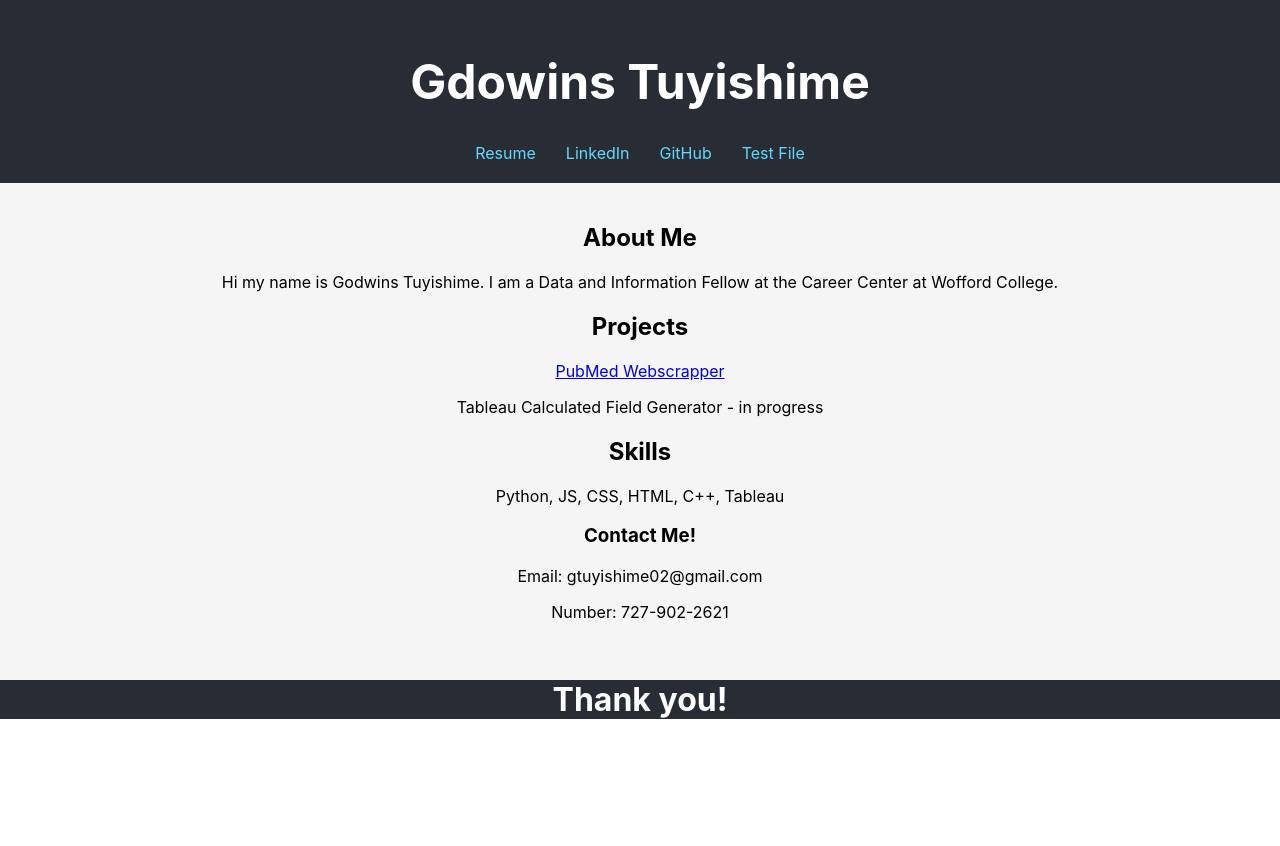
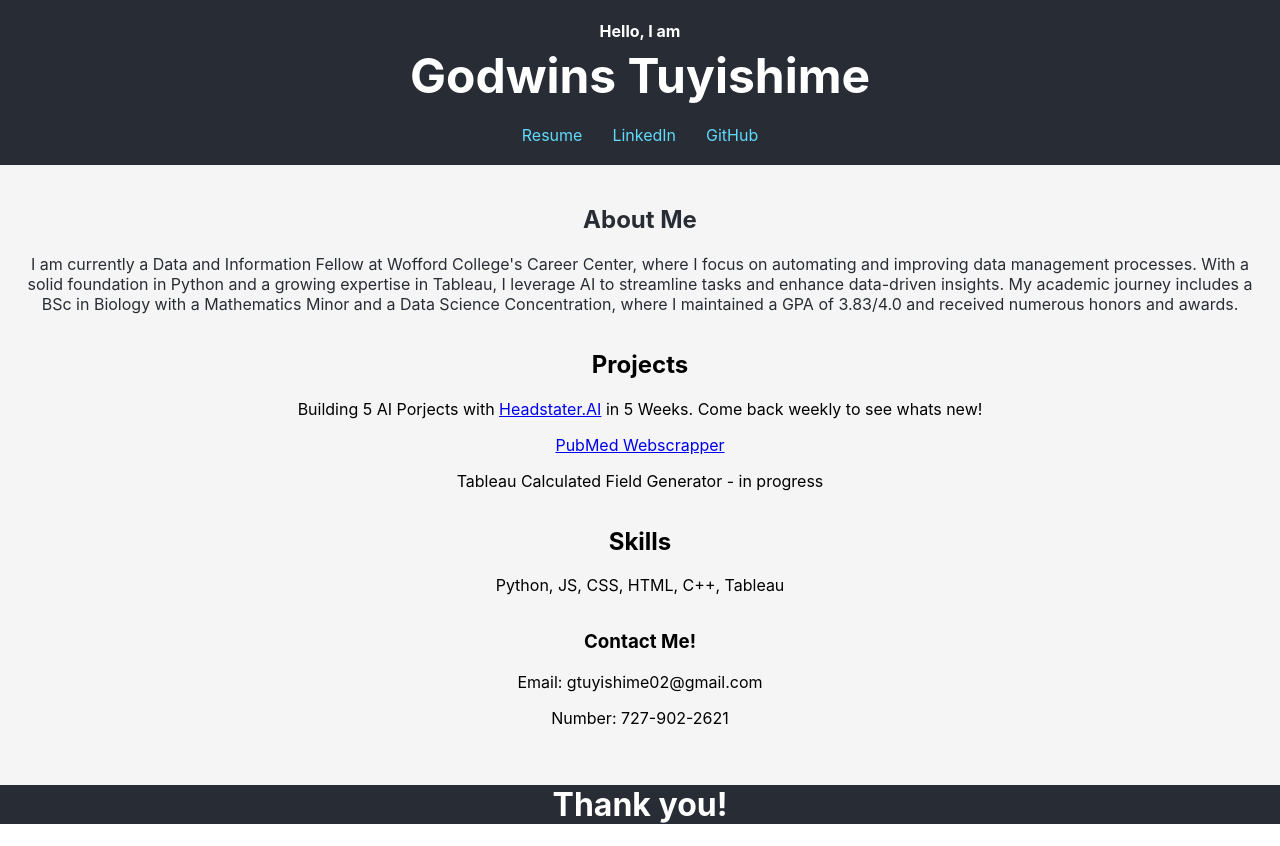
Before and after one commit to T-Godwins/my-portfolio, a React (Create React App) app: page / in a window 1280 px wide. Before the commit the page ends 800 px from the top, so only its background shows below. Built offline with nearby package versions, Linux system fonts and the light colour scheme.

Commit message:
EDiting different Componets with css

```diff
--- /dev/null
+++ b/src/About.css
@@ -0,0 +1,14 @@
+#about {
+    /* text-align: center; */
+    /* background-color: #282c34; */
+    background-color: whitesmoke;
+
+}
+
+#about h2 {
+    color: #282c34;
+}
+
+#about p {
+    color: #282c34;
+}
--- a/src/About.js
+++ b/src/About.js
@@ -1,12 +1,20 @@
 // About.js
 
 import React from "react";
+import "./About.css";
 
 function About(){
     return(
         <section id="about">
             <h2>About Me</h2>
-            <p>Hi my name is Godwins Tuyishime. I am a Data and Information Fellow at the Career Center at Wofford College. </p>
+            <p>I am currently a Data and Information Fellow at Wofford College's Career Center,
+                where I focus on automating and improving data management processes.
+                With a solid foundation in Python and a growing expertise in Tableau,
+                I leverage AI to streamline tasks and enhance data-driven insights.
+                My academic journey includes a BSc in Biology with a Mathematics Minor and a
+                Data Science Concentration, where I maintained a GPA of 3.83/4.0 and
+                received numerous honors and awards.
+                </p>
         </section>
     );
 }
--- a/src/App.css
+++ b/src/App.css
@@ -1,4 +1,7 @@
 .App {
+  display: block;
+  flex-direction: column;
+  align-items: center;
   text-align: center;
   background-color: whitesmoke;
 }
@@ -9,8 +12,19 @@
   color: white;
 }
 
+
+.App-header h1, .App-header h2 {
+  margin: 5px 0; /* Reduce margin between headings */
+}
+
 .App-header h1 {
-  font-size: 3em
+  font-size: 1em;
+  margin: 1px;
+}
+
+.App-header h2 {
+  font-size: 3em;
+  margin-bottom: 20px;
 }
 
 .App-header nav a{
@@ -24,6 +38,9 @@
 }
 
 main {
+  display: flex;
+  flex-direction: column;
+  align-items: center;
   padding: 20px;
   /* color: #282c34; */
 }
--- a/src/App.js
+++ b/src/App.js
@@ -1,5 +1,6 @@
 import React from 'react';
 import About from './About';
+import './About.css'
 import Projects from './Projects';
 import Skills from './Skills';
 import Contact from './Contact';
@@ -9,12 +10,12 @@ function App() {
   return (
     <div className="App">
       <header className="App-header">
-        <h1>Gdowins Tuyishime</h1>
+        <h1>Hello, I am</h1>
+        <h2>Godwins Tuyishime</h2>
         <nav>
-          <a href="/Resume.pdf" target="_blank" rel="noopener noreferrer">Resume</a>
+          <a href="https://drive.google.com/file/d/168XfY4fgx6ERkzLJKtzPMrg_eiRtVfQ6/view?usp=sharing" target="_blank" rel="noopener noreferrer">Resume</a>
           <a href="https://linkedin.com/in/godwins-tuyishime" target="_blank" rel="noopener noreferrer">LinkedIn</a>
           <a href="https://github.com/T-Godwins" target="_blank" rel="noopener noreferrer">GitHub</a>
-          <a href="https://drive.google.com/file/d/168XfY4fgx6ERkzLJKtzPMrg_eiRtVfQ6/view?usp=sharing" target="_blank" rel="noopener noreferrer">Test File</a>
         </nav>
       </header>
       <main>
--- /dev/null
+++ b/src/Projects.css
@@ -0,0 +1,26 @@
+#projects {
+    background-color: whitesmoke;
+    text-align: center;
+}
+
+#projects h2 {
+    color: #282c34
+}
+
+#projects p {
+    color: #282c34
+}
+
+#projects p :hover{
+    text-decoration: line-through;
+
+}
+
+#projects a {
+    color: #282c34
+}
+
+#projects a :hover{
+    text-decoration: line-through;
+
+}
--- a/src/Projects.js
+++ b/src/Projects.js
@@ -1,12 +1,17 @@
 // projects.js
 
 import React from "react";
+import "./Projects.css";
 
 function Projects(){
     return(
         <section id="project">
             <h2>Projects</h2>
+            <p1>Building 5 AI Porjects with <a href="https://headstarter.co/">Headstater.AI</a> in 5 Weeks. Come back weekly to see whats new!
+            </p1>
+            <p>
             <a href="https://github.com/T-Godwins/Oncocyte-Internship" target="_blank" rel="noopener noreferrer">PubMed Webscrapper</a>
+            </p>
             <p>Tableau Calculated Field Generator - in progress</p>
         </section>
     );
```
